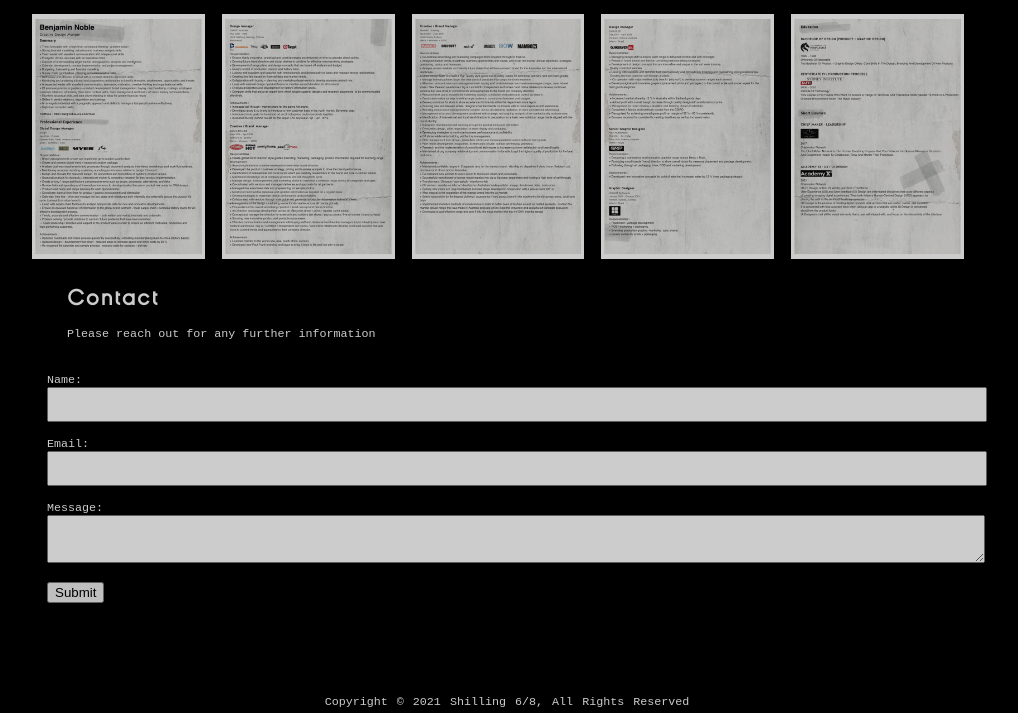
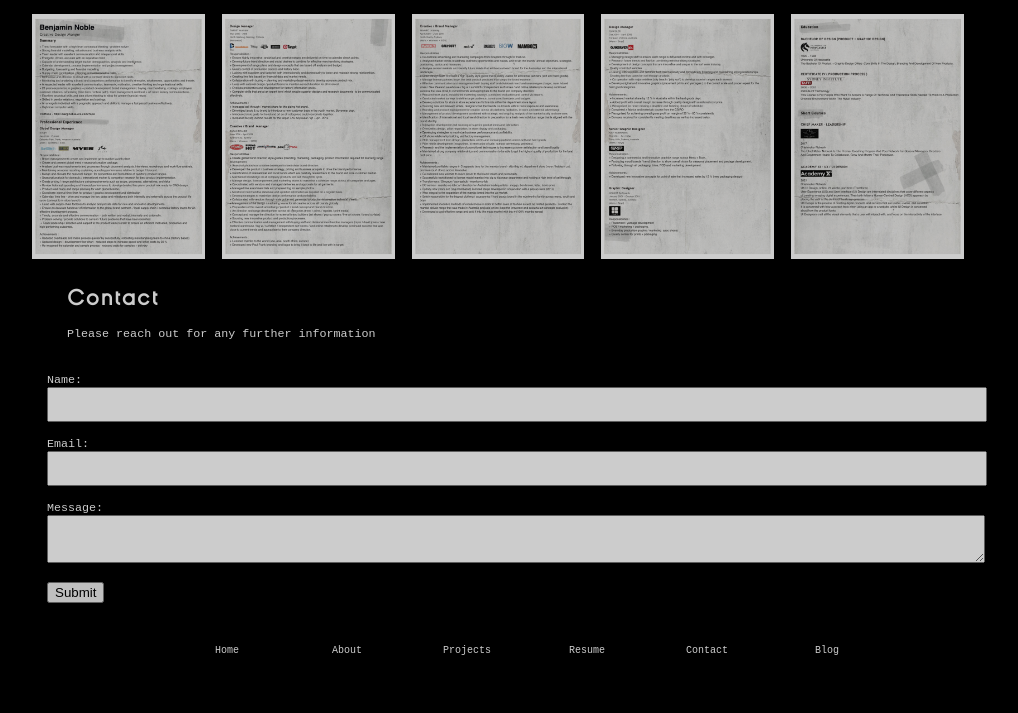
Before and after one commit to benjaminanoble/Shilling-Six-Eight, a website: page index.html in a window 1280 px wide. Shown: the part 2726-3439 px from the top of the page, without its empty margins (133-1151 px from the left). Drawn offline with Linux system fonts and the light colour scheme; files whose address does not match are found by name.

Commit message:
add style.css, connect to index.html

```diff
--- a/index.html
+++ b/index.html
@@ -164,6 +164,17 @@
 
   </div>
 
+  <nav class="topnav">
+    <ul>
+      <li><a href="index.html" #">Home</a></li>
+      <li><a href="about.html" #">About</a></li>
+      <li><a href="projects.html">Projects</a></li>
+      <li><a href="resume.html">Resume</a></li>
+      <li><a href="contact.html">Contact</a></li>
+      <li><a href="blog.html">Blog</a></li>
+    </ul>
+  </nav>
+
   <footer id="main-footer">
     <p>Copyright &copy; 2021 Shilling 6/8, All Rights Reserved</p>
     <i class="fab fa-facebook-f"></i>
--- a/style.css
+++ b/style.css
@@ -1,8 +1,3 @@
-
-/* @font-face {
-	font-family: 'WaffleRegular';
-	src: url(../fonts/WaffleRegular.otf);
-} */
 
 @font-face {
   font-family: "WaffleRegular";
```
